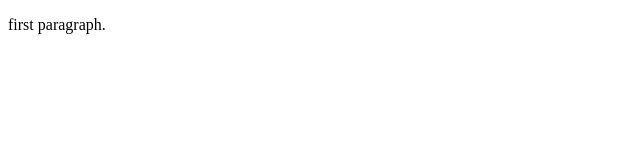
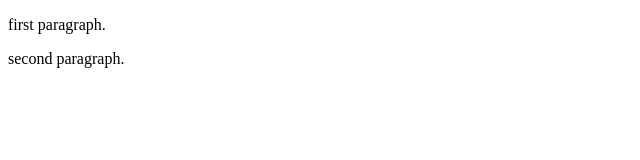
Before and after one commit to 1GK1/amigoscode, a plain HTML site: page index.html in a window 1280 px wide. Shown: the whole page, without its empty margins (0-640 px from the left). Drawn offline with Linux system fonts and the light colour scheme.

Commit message:
Update index.html

```diff
--- a/index.html
+++ b/index.html
@@ -5,5 +5,6 @@
 </head>
 <body>
   <p>first paragraph.</p>
+  <p>second paragraph.</p>
 </body>
 </html>
```
